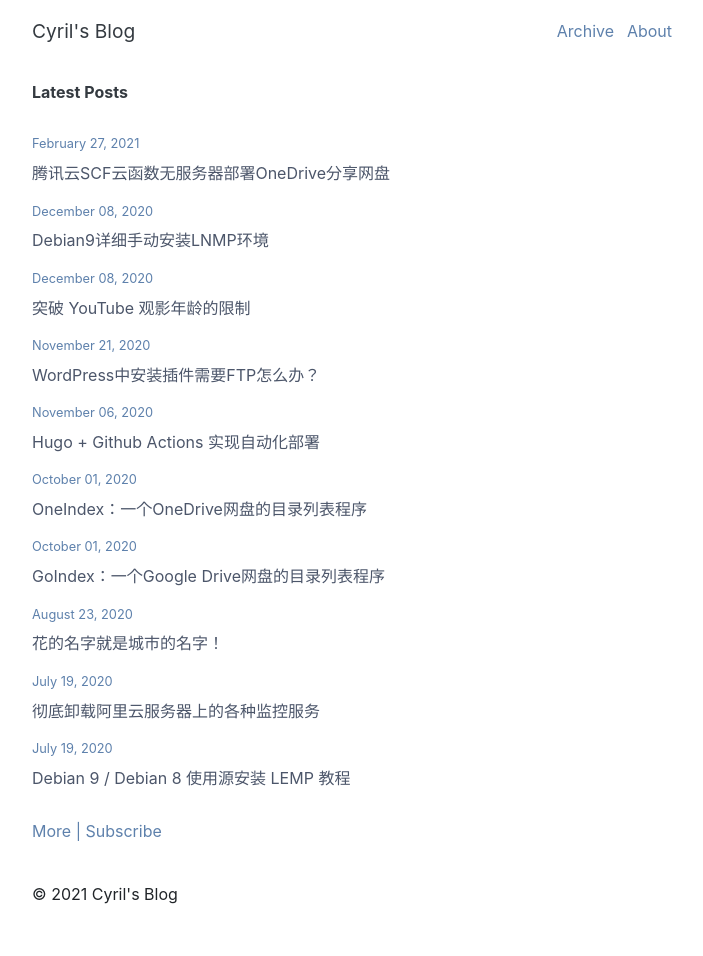
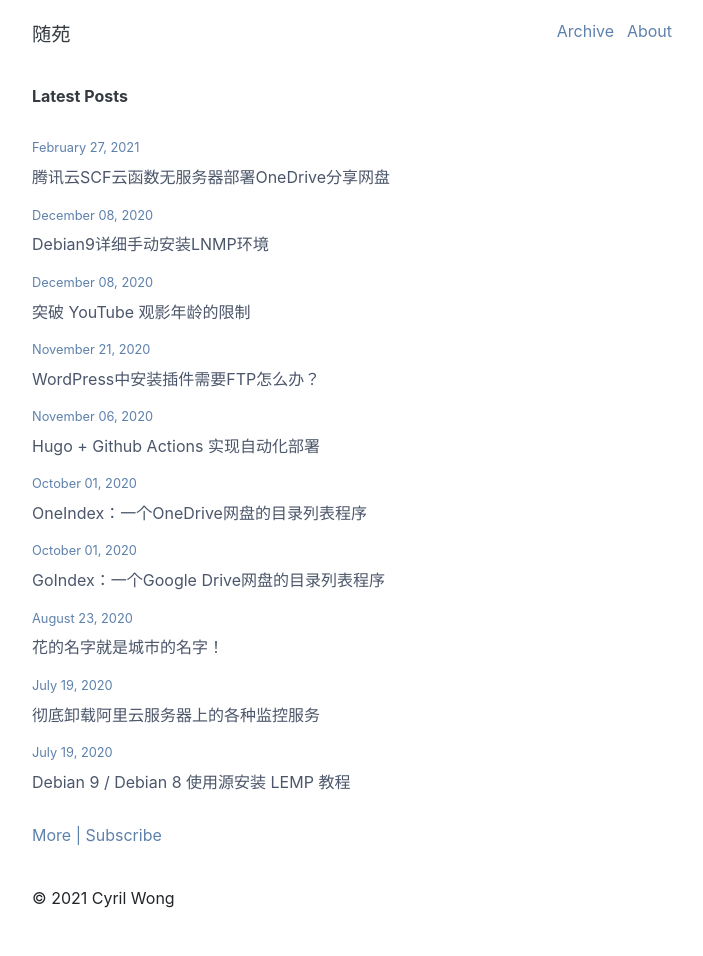
Before and after one commit to cyrilsoy/hello, a Jekyll site: the page built from index.md, in a window 1280 px wide. Shown: the whole page, without its empty margins (288-991 px from the left). Built offline with Jekyll 4.4.1, drawn with Linux system fonts in a browser that asks for light colours.

Commit message:
Update URL和名字

```diff
--- a/_config.yml
+++ b/_config.yml
@@ -1,10 +1,10 @@
 # Site settings
-title: Cyril's Blog
-author: Cyril's Blog
+title: 随苑
+author: Cyril Wong
 description: "The stars, my destination."
-url: "https://blog.cyrilsoy.com"
+url: "https://lia.im"
 alt_url:
-  - "https://cyrilsoy.com"
+  - "https://hsce.github.io"
 baseurl: /
 encoding: utf-8
 markdown: kramdown
```
